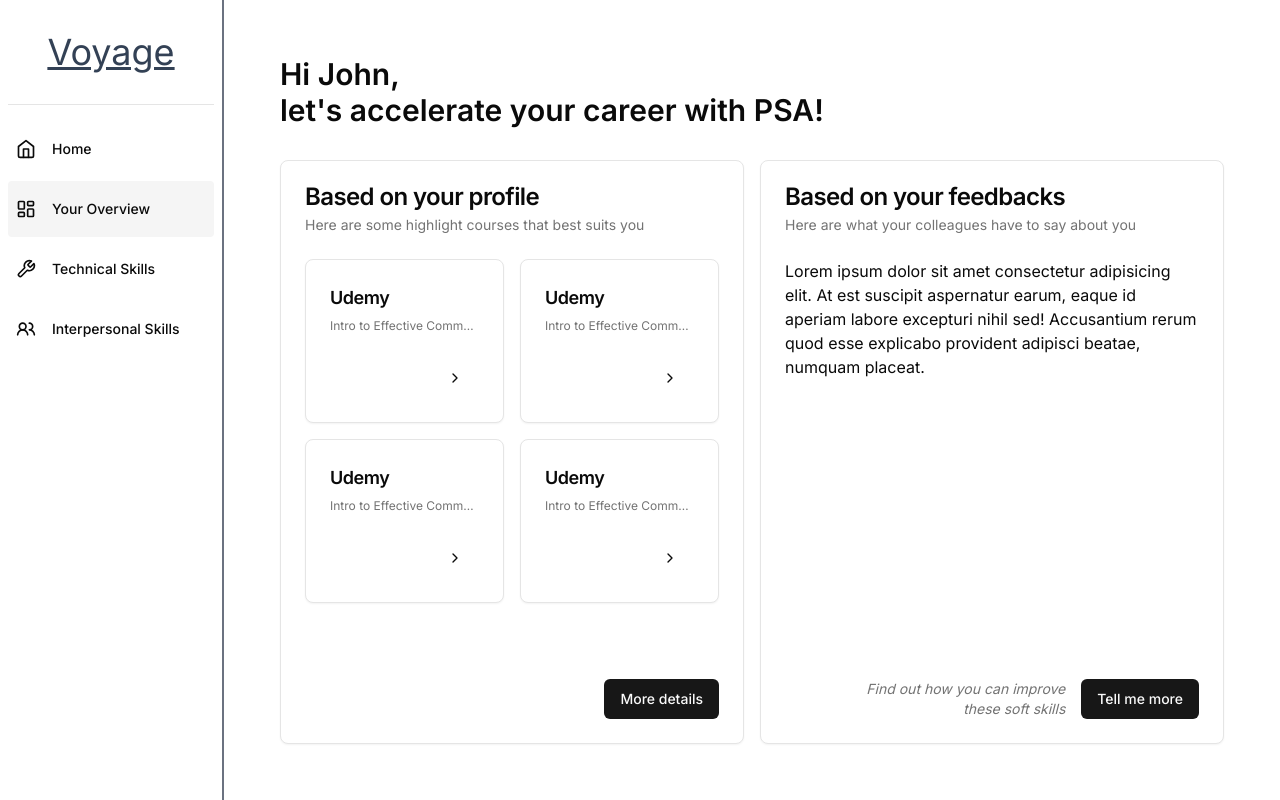
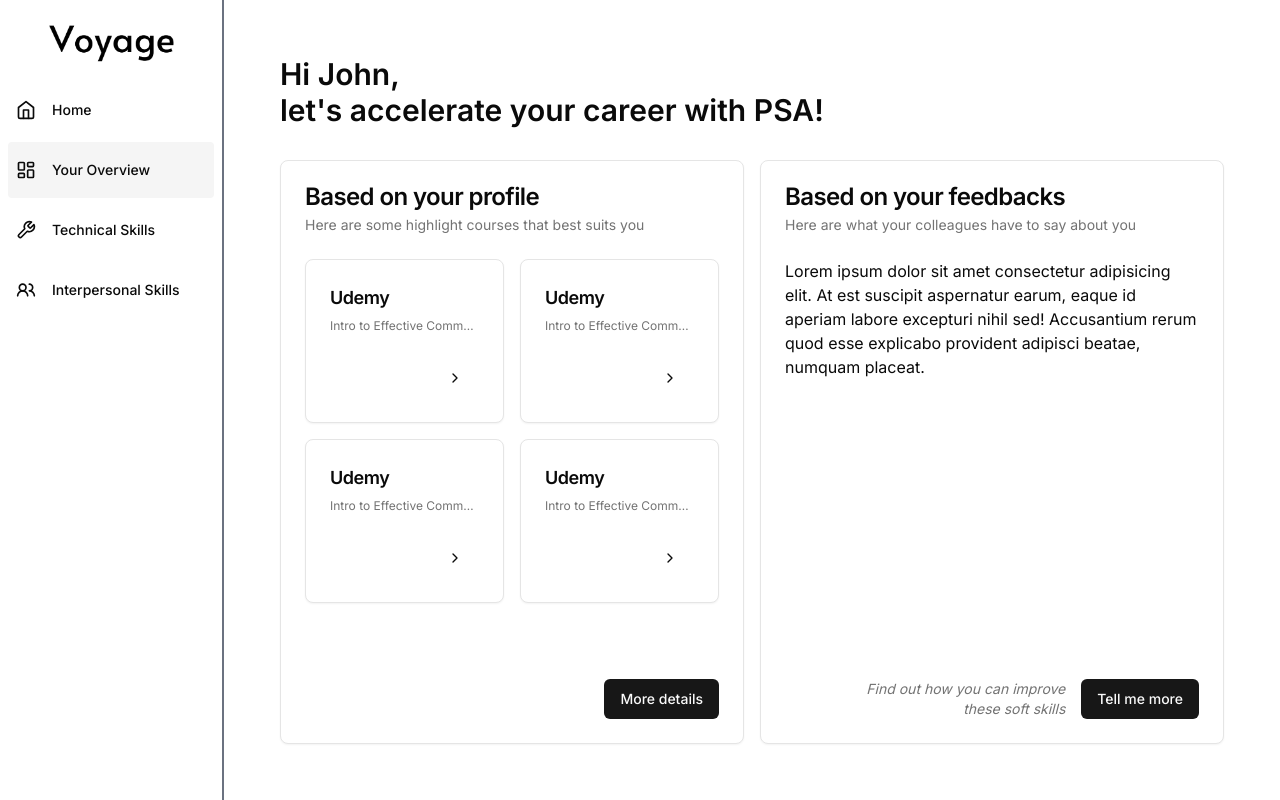
Before and after one commit to tanshaochong/voyage, a Next.js app: page /overview in a window 1280 px wide. Built offline with nearby package versions, Linux system fonts and the light colour scheme.

Commit message:
feat: add logo

```diff
--- a/app/layout.tsx
+++ b/app/layout.tsx
@@ -2,6 +2,7 @@ import './globals.css';
 
 import type { Metadata } from 'next';
 import { Inter } from 'next/font/google';
+import Image from 'next/image';
 
 import { SidebarNav } from '@/components/sidebar-nav';
 
@@ -41,9 +42,16 @@ export default function RootLayout({
       <body className={inter.className}>
         <div className="flex flex-col space-y-8 lg:flex-row lg:space-y-0 min-h-screen">
           <aside className="lg:bg-light lg:w-56 px-2 border-r-gray-500 border-r-2">
-            <h1 className="text-4xl text-center py-8 underline text-slate-700 border-b">
+            {/* <h1 className="text-4xl text-center py-8 underline text-slate-700 border-b">
               Voyage
-            </h1>
+            </h1> */}
+            <Image
+              src="/assets/Voyage.png"
+              alt="logo"
+              height={125}
+              width={125}
+              className="mx-auto mt-4"
+            />
             <SidebarNav items={sidebarNavItems} className="py-4" />
           </aside>
           <div className="flex-1 p-6">{children}</div>
```
Also changed, not shown: public/assets/Voyage.png (added).
